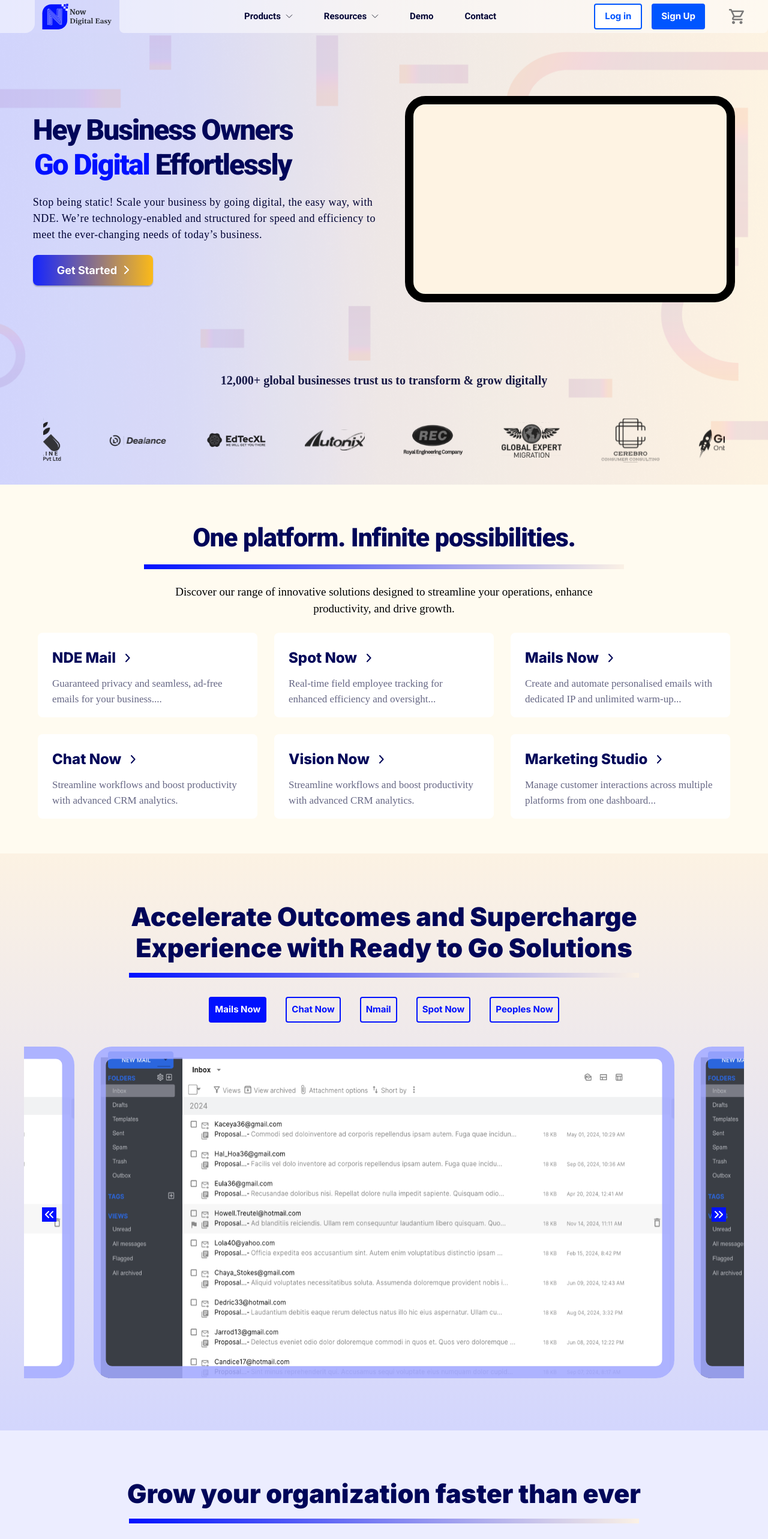
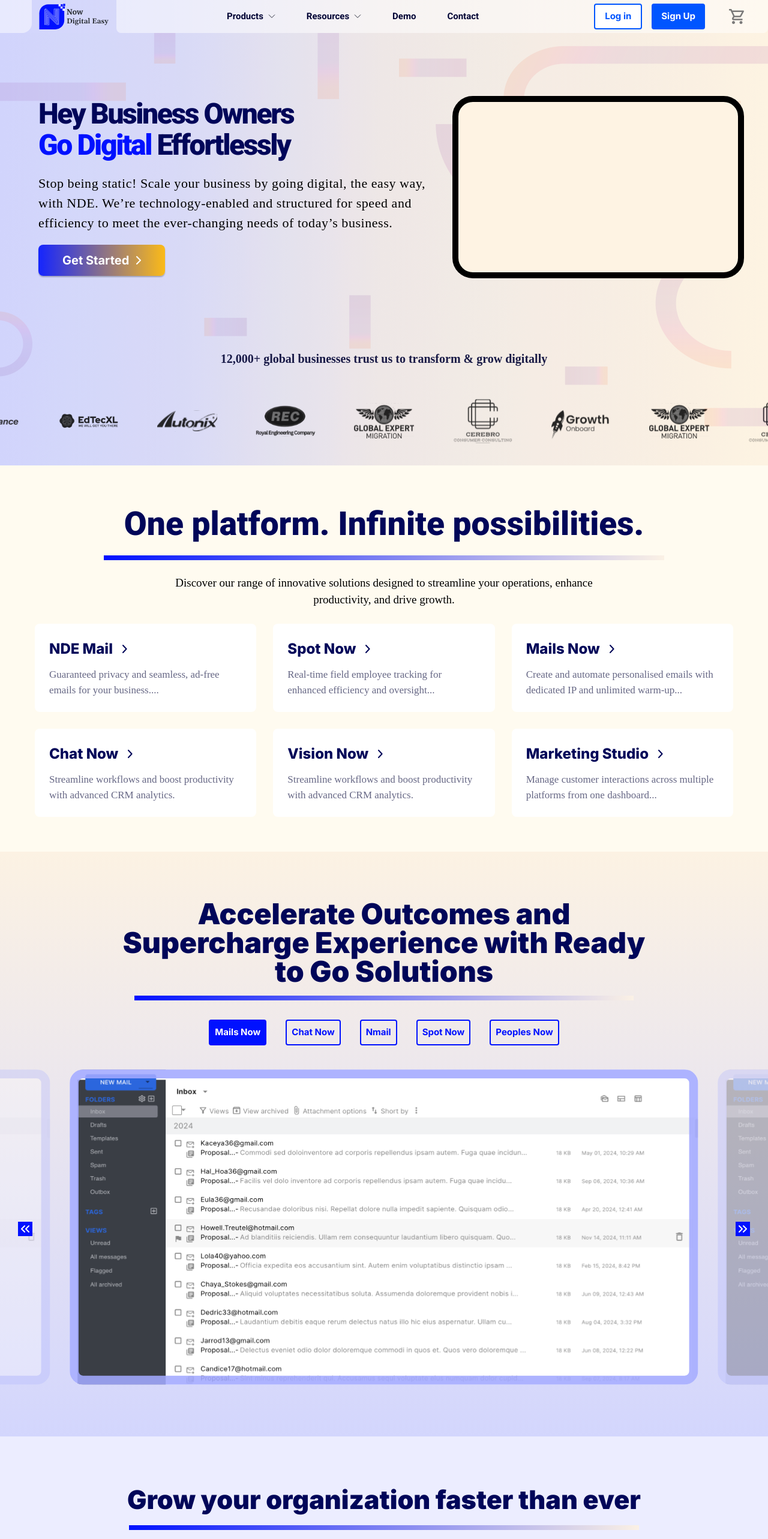
Before and after one commit to smackdowna/nowdigital, a Next.js app: page / in a window 1280 px wide. Shown: the top 2566 px of the page at 60% size. Built offline with nearby package versions, Linux system fonts and the light colour scheme.

Commit message:
fix:responsive

```diff
--- a/src/app/(pages)/(home)/_components/Accelerate.tsx
+++ b/src/app/(pages)/(home)/_components/Accelerate.tsx
@@ -25,9 +25,10 @@
 );
 
 const Accelerate = () => {
-    const sliderRef = useRef < Slider | null > (null);
+    const sliderRef = useRef<Slider | null>(null);
     const cards = [ICONS.card, ICONS.card, ICONS.card, ICONS.card, ICONS.card];
     const [activeButton, setActiveButton] = useState("Mails Now");
+    const [currentSlide, setCurrentSlide] = useState(0);
 
     const buttons = ["Mails Now", "Chat Now", "Nmail", "Spot Now", "Peoples Now"];
 
@@ -42,7 +43,10 @@
         centerPadding: "100px",
         nextArrow: <SampleNextArrow />,
         prevArrow: <SamplePrevArrow />,
-        afterChange: (index: number) => setActiveButton(buttons[index]),
+        afterChange: (index: number) => {
+            setActiveButton(buttons[index]);
+            setCurrentSlide(index);
+        },
         responsive: [
             {
                 breakpoint: 1024,
@@ -72,13 +76,15 @@
     }, []);
 
     return (
-        <div className="bg-gradient-acc max-lg:bg-gradient-acc1 warpper">
-            <div className="p-10 max-lg:p-4  max-width">
-                <div className="flex justify-center  mt-10">
-                    <span className="w-[880px] text-[43px] max-lg:text-4xl max-md:text-2xl text-center leading-[51.6px] text-home-heading font-900">Accelerate Outcomes and Supercharge Experience with Ready to Go Solutions</span>
+        <div className="bg-gradient-acc max-lg:bg-gradient-acc1">
+            <div className="py-10 max-lg:p-4">
+                <div className="flex justify-center mt-10">
+                    <span className="w-[70%] text-[55px] max-xl:text-4xl max-lg:text-2xl max-md:text-xl max-2xl:text-5xl max-sm:w-[90%] text-center leading-[72.6px] text-home-heading font-900 max-sm:text-lg">
+                        Accelerate Outcomes and Supercharge Experience with Ready to Go Solutions
+                    </span>
                 </div>
                 <div className="flex justify-center mt-4 max-md:hidden">
-                    <div className="bg-border-image-source w-[850px] max-lg:w-[700px] h-2"></div>
+                    <div className="bg-border-image-source w-[65%] h-2"></div>
                 </div>
                 <div className="flex justify-center">
                     <div className="flex justify-center flex-wrap gap-8 max-lg:gap-4 mt-8">
@@ -95,7 +101,10 @@
                 <div className="flex justify-center relative">
                     <Slider {...settings} ref={sliderRef} className="w-full my-10">
                         {cards.map((card, index) => (
-                            <div key={index} className="px-4 max-md:px-1 max-lg:px-2">
+                            <div
+                                key={index}
+                                className={`px-4 transition-opacity duration-500 ${currentSlide === index ? "opacity-100" : "opacity-30"}`}
+                            >
                                 <Image src={card} alt="card" layout="responsive" objectFit="cover" />
                             </div>
                         ))}
@@ -108,7 +117,6 @@
                     </button>
                 </div>
             </div>
-
         </div>
     );
 };
--- a/src/app/(pages)/(home)/_components/Footer.tsx
+++ b/src/app/(pages)/(home)/_components/Footer.tsx
@@ -73,7 +73,7 @@
                 alt="footer"
             />
             <div className="relative z-10 pt-[140px] max-lg:pt-[200px]">
-                <div className="flex flex-col lg:flex-row justify-between mx-6 lg:mx-24 items-start lg:items-center gap-10 lg:gap-0">
+                <div className="flex flex-col lg:flex-row justify-between mx-6 lg:mx-32 items-start lg:items-center gap-10 lg:gap-0">
                     <div className="flex flex-col lg:flex-row w-full gap-20 max-lg:gap-2">
                         {FOOTER_LINKS.map((footerLink, i) => (
                             <div key={i} className="flex flex-col gap-2">
@@ -117,7 +117,7 @@
                         </div>
                     </div>
                 </div>
-                <div className='mx-6 lg:mx-24 mt-16 max-md:mt-6 flex gap-4 items-center'>
+                <div className='mx-6 lg:mx-32 mt-16 max-md:mt-6 flex gap-4 items-center'>
                     {/* Flag image and currency dropdown */}
                     <div className='flex items-center gap-2'>
                         <Image src={CURRENCY_FLAGS[currency as keyof typeof CURRENCY_FLAGS]} alt={currency} width={30} height={15} />
@@ -138,8 +138,8 @@
                         </select>
                     </div>
                 </div>
-                <hr className="bg-white h-[2px] mx-6 lg:mx-24 mt-2" />
-                <div className="px-4 pt-2 flex flex-col md:flex-row justify-between items-center mx-6 lg:mx-24 gap-6 max-md:gap-0 md:gap-0">
+                <hr className="bg-white h-[2px] mx-6 lg:mx-32 mt-2" />
+                <div className="px-4 pt-2 flex flex-col md:flex-row justify-between items-center mx-6 lg:mx-32 gap-6 max-md:gap-0 md:gap-0">
                     <span className="text-[13px] text-center md:text-left text-[#151D8C] font-roboto-serif">
                         @2022 Nowdigitaleasy, Inc. All Rights Reserved.
                     </span>
--- a/src/app/(pages)/(home)/_components/Hero.tsx
+++ b/src/app/(pages)/(home)/_components/Hero.tsx
@@ -1,9 +1,10 @@
 import { ICONS, IMAGES } from "@/assets";
 import Image from "next/image";
+import Link from "next/link";
 
 const Hero = () => {
   return (
-        <div className="relative bg-gradient-light wrapper">
+    <div className="relative bg-gradient-light">
       <div className="absolute inset-0 z-0">
         <Image
           src={IMAGES.home}
@@ -13,42 +14,45 @@
           quality={100}
         />
       </div>
-            <div className="relative z-10 flex justify-center pt-[160px] max-lg:pt-[100px]">
-                <div className="flex max-lg:flex-col justify-center items-center gap-10 max-xl:gap-6">
-                    <div className="flex flex-col gap-5 max-md:gap-6 items-center lg:items-start lg:justify-start max-w-[600px]">
+      <div className="relative z-10 pt-[160px] max-lg:pt-[100px] mx-4 md:mx-10">
+        <div className="flex flex-col lg:flex-row justify-between items-center ml-[82px] mr-[4vw] gap-10 max-2xl:gap-10 max-xl:mr-0 max-2xl:ml-6 max-2xl:mr-0">
+          <div className="flex flex-col gap-5 max-md:gap-4 items-center lg:items-start text-center lg:text-left">
             {/* Heading */}
-                        <h1 className="text-[48px] font-roboto max-md:text-2xl max-lg:text-4xl max-xl:text-[40px] text-center tracking-[-2px] text-home-heading leading-[57.6px] font-800">
+            <h1 className="text-[60px] leading-[65.5px] tracking-tighter  max-md:text-2xl max-2xl:leading-[52.5px] max-2xl:text-[48px] max-xl:text-[38px] font-roboto  text-home-heading font-800">
               Hey Business Owners
               <br /> <span className="text-[#0011FF]">Go Digital</span> Effortlessly
             </h1>
-                        <p className="text-[18px] font-roboto-serif max-md:text-justify tracking-wide max-md:px-12 text-text-900/80 w-[580px] max-xl:w-[500px] max-md:w-[380px] text-home-body font-400">
+            <p className="text-[22px] max-2xl:text-[22px] max-xl:text-lg font-roboto-serif tracking-wide text-text-900/80 w-[730px] max-2xl:w-[650px] max-xl:w-[550px] max-lg:w-[400px] max-md:w-[320px] max-sm:w-[300px]">
               Stop being static! Scale your business by going digital, the easy
               way, with NDE. We’re technology-enabled and structured for speed and
               efficiency to meet the ever-changing needs of today’s business.
             </p>
-                        <button className="bg-gradient-button px-10 py-3 text-white text-[18px] font-700 rounded-[8px] shadow-[0px_2px_2px_0px_#00000040]">
-                            <div className="flex gap-3 items-center">
+            <button className="bg-gradient-button px-6 md:px-8 lg:px-10 py-2 md:py-3 text-white text-base md:text-lg lg:text-xl font-700 rounded-[8px] shadow-[0px_2px_2px_0px_#00000040]">
+              <div className="flex gap-2 md:gap-3 items-center">
                 <span>Get Started</span>
                 <Image src={IMAGES.arrow} alt="arrow" />
               </div>
             </button>
           </div>
           {/* Video Placeholder */}
-                    <div className="aspect-[1.6/1] bg-[#FEF3E3] w-full max-md:w-[380px] max-sm:w-[300px] lg:h-[300px] xl:h-[344px] lg:w-auto rounded-[34px] border-8 md:border-[14px] max-md:border-[10px] border-black"></div>
+          <div className="aspect-[1.6/1] bg-[#FEF3E3] rounded-[34px] border-8 md:border-[10px] w-[40vw] max-lg:w-full border-black"></div>
         </div>
       </div>
-            <span className="flex text-center text-[20px] font-600 pt-[120px] pb-[40px] leading-[20.4px] text-home-body justify-center font-roboto-serif">
+      <span className="flex text-center text-sm md:text-base lg:text-lg xl:text-xl font-600 pt-[80px] md:pt-[100px] lg:pt-[120px] pb-[20px] md:pb-[30px] lg:pb-[40px] leading-[20.4px] text-home-body justify-center font-roboto-serif">
         12,000+ global businesses trust us to transform & grow digitally
       </span>
-            <div className="flex justify-center items-center gap-16 pb-6 overflow-hidden">
-                <Image src={IMAGES.brand2} alt="" className="w-[100px] h-[100px]" />
-                <Image src={IMAGES.brand3} alt="" className="w-[100px] h-[100px]" />
-                <Image src={IMAGES.brand6} alt="" className="w-[100px] h-[100px]" />
-                <Image src={IMAGES.brand4} alt="" className="w-[100px] h-[100px]" />
-                <Image src={IMAGES.brand5} alt="" className="w-[100px] h-[100px]" />
-                <Image src={IMAGES.brand1} alt="" className="w-[100px] h-[100px]" />
-                <Image src={IMAGES.brand7} alt="" className="w-[100px] h-[100px]" />
-                <Image src={ICONS.gol} alt="" className="w-[100px] h-[100px]" />
+      <div className="flex justify-center items-center gap-4 md:gap-8 lg:gap-16 pb-6 overflow-hidden ">
+        <Image src={IMAGES.brand2} alt="" className="w-[60px] md:w-[80px] lg:w-[100px] h-[60px] md:h-[80px] lg:h-[100px]" />
+        <Image src={IMAGES.brand3} alt="" className="w-[60px] md:w-[80px] lg:w-[100px] h-[60px] md:h-[80px] lg:h-[100px]" />
+        <Image src={IMAGES.brand6} alt="" className="w-[60px] md:w-[80px] lg:w-[100px] h-[60px] md:h-[80px] lg:h-[100px]" />
+        <Image src={IMAGES.brand4} alt="" className="w-[60px] md:w-[80px] lg:w-[100px] h-[60px] md:h-[80px] lg:h-[100px]" />
+        <Image src={IMAGES.brand5} alt="" className="w-[60px] md:w-[80px] lg:w-[100px] h-[60px] md:h-[80px] lg:h-[100px]" />
+        <Image src={IMAGES.brand1} alt="" className="w-[60px] md:w-[80px] lg:w-[100px] h-[60px] md:h-[80px] lg:h-[100px]" />
+        <Image src={IMAGES.brand7} alt="" className="w-[60px] md:w-[80px] lg:w-[100px] h-[60px] md:h-[80px] lg:h-[100px]" />
+        <Image src={ICONS.gol}     alt="" className="w-[60px] md:w-[80px] lg:w-[100px] h-[60px] md:h-[80px] lg:h-[100px]" />
+        <Image src={IMAGES.brand1} alt="" className="w-[60px] md:w-[80px] lg:w-[100px] h-[60px] md:h-[80px] lg:h-[100px]" />
+        <Image src={IMAGES.brand7} alt="" className="w-[60px] md:w-[80px] lg:w-[100px] h-[60px] md:h-[80px] lg:h-[100px]" />
+        <Image src={ICONS.gol}     alt="" className="w-[60px] md:w-[80px] lg:w-[100px] h-[60px] md:h-[80px] lg:h-[100px]" />
       </div>
     </div>
   );
--- a/src/app/(pages)/(home)/_components/Possibilities.tsx
+++ b/src/app/(pages)/(home)/_components/Possibilities.tsx
@@ -37,42 +37,40 @@
 ];
 
 const Possibilities: React.FC = () => {
-    const [hoveredCard, setHoveredCard] = useState < number | null > (null);
+    const [hoveredCard, setHoveredCard] = useState<number | null>(null);
 
     return (
         <div>
-
-
-            <div className="bg-[#FFFBF0] pb-10">
-                <div className="p-4 max-lg:p-2 max-width">
+            <div className="bg-[#FFFBF0] pb-10 ">
+                <div className="p-4 max-lg:p-2 mx-28 max-2xl:mx-10 max-lg:mx-0">
                     <div className="flex justify-center mt-10">
-                        <h2 className="font-roboto text-[43px] max-lg:text-[38px] max-md:text-3xl text-center tracking-tight font-800 text-home-heading">One platform. Infinite possibilities.</h2>
+                        <h2 className="font-roboto text-[55px] max-lg:text-[38px] max-md:text-3xl text-center  font-800 text-home-heading">One platform. Infinite possibilities.</h2>
                     </div>
                     <div className="flex justify-center mt-3 max-md:mx-4">
-                        <div className="bg-border-image-source w-[800px] max-lg:w-[650px] h-2"></div>
+                        <div className="bg-border-image-source w-[80%] h-2"></div>
                     </div>
                     <div className="flex justify-center mt-6">
                         <span className="text-center text-[19px] font-roboto-serif font-500 w-[782px] leading-[28.05px]">
                             Discover our range of innovative solutions designed to streamline your operations, enhance productivity, and drive growth.
                         </span>
                     </div>
-                    <div className="flex justify-center flex-wrap gap-6 max-lg:gap-4 mt-6">
+                    <div className="grid gap-6 mt-6 md:grid-cols-2 lg:grid-cols-3 max-lg:mx-4">
                         {cardContent.map((content, index) => (
                             <div
                                 key={index}
                                 onMouseEnter={() => setHoveredCard(index)}
                                 onMouseLeave={() => setHoveredCard(null)}
-                                className={`relative w-[370px] max-lg:w-[340px] h-[145px] hover:scale-105 rounded-[10px] p-[2px] transition-all duration-300 ${hoveredCard === index ? 'bg-gradient-to-r from-blue-500 to-yellow-500' : 'bg-transparent'}`}
+                                className={`relative w-full  hover:scale-105 rounded-[10px] p-[2px] transition-all duration-300 ${hoveredCard === index ? 'bg-gradient-to-r from-blue-500 to-yellow-500' : 'bg-transparent'}`}
                             >
                                 <div className="w-full h-full bg-white rounded-[8px] p-6">
-                                    <div className="flex gap-4 w-[300px]">
+                                    <div className="flex gap-4 w-full">
                                         <span className={`text-[24px] font-800 text-home-heading }`}>
                                             {content.title}
                                         </span>
                                         <Image src={hoveredCard === index ? IMAGES.arrowright : ICONS.cardarrow} alt="arrow" className={`${hoveredCard === index ? 'w-[18px]' : ''} duration-300`} />
                                     </div>
                                     <div className="mt-3">
-                                        <span className="text-home-body font-roboto-serif font-400 text-[17px] w-[322px] max-lg:w-[300px] opacity-60">{content.description}</span>
+                                        <span className="text-home-body font-roboto-serif font-400 text-[17px] w-full opacity-60">{content.description}</span>
                                     </div>
                                 </div>
                             </div>
--- a/src/app/(pages)/(home)/_components/TakeStepNow.tsx
+++ b/src/app/(pages)/(home)/_components/TakeStepNow.tsx
@@ -3,14 +3,15 @@
 
 const TakeStepNow = () => {
     return (
-        <div className='relative bg-background-take flex flex-col gap-4 pb-20'>
-            <div className="absolute inset-0 z-0  opacity-55 ">
+        <div className='relative bg-background-take flex flex-col gap-4 pb-20 '>
+            <div className="absolute inset-0 z-0 opacity-80  ">
                 <Image
                     src={IMAGES.banner}
                     alt="banner"
                     layout="fill"
                     objectFit="cover"
                     quality={100}
+                    className=""
                 />
             </div>
             <div className="relative z-10 text-[43px] max-lg:text-3xl max-md:text-2xl font-900 text-center mt-40 max-lg:mt-20  text-home-body">
--- a/src/app/(pages)/(home)/_components/TestimonialsCard.tsx
+++ b/src/app/(pages)/(home)/_components/TestimonialsCard.tsx
@@ -10,7 +10,7 @@
 const TestimonialCard = (props: Props) => {
   const isLarge = props.index === 0 || props.index === 3;
   const width = {
-    card: isLarge ? " w-[670px] max-lg:w-[400px] max-xl:w-[650px] max-md:w-[300px]" : " w-[500px] max-lg:w-[340px] max-xl:w-[350px] max-md:w-[300px]",
+    card: isLarge ? " w-[640px] max-lg:w-[400px] max-xl:w-[650px] max-md:w-[300px] max-2xl:w-[750px]" : " w-[640px] max-2xl:w-[500px] max-lg:w-[340px] max-xl:w-[350px] max-md:w-[300px]",
     quote: isLarge ? "w-[180px] max-lg:w-[120px]" : "w-[150px] max-lg:w-[120px]",
   };
   return (
--- a/src/app/(pages)/(home)/_components/Testtimonial.tsx
+++ b/src/app/(pages)/(home)/_components/Testtimonial.tsx
@@ -13,7 +13,7 @@
     };
     return (
         <div className=" bg-[#FFFBF0]">
-            <div className=" gap-10 pb-36 max-md:pb-10 max-width">
+            <div className=" gap-10 pb-36 max-md:pb-10 mx-24 max-2xl:mx-2">
                 <div className="pt-28 max-md:pt-10 flex justify-center">
                     <span className="text-dark-200 text-lg md:text-[28px] text-center xl:text-2xl font-900  text-home-body opacity-70">
                         People just love working with us!
--- a/src/components/Navbar.tsx
+++ b/src/components/Navbar.tsx
@@ -12,11 +12,11 @@
         <div className={`z-50 fixed w-full top-0 left-0 right-0 transition-colors duration-500 ${navbarBg}`}>
             <nav className="relative items-center justify-between h-[60px] xl:h-[55px]">
                 <div className="flex items-center h-full w-full">
-          <div className=" bg-white bg-opacity-50 w-[58px] max-lg:w-[38px] max-md:w-[28px] h-full rounded-br-2xl"></div>
+                    <div className=" bg-white bg-opacity-50 w-[112px] max-2xl:w-[53px] max-md:w-[38px] h-full rounded-br-2xl"></div>
                     <Link href="/" className="px-3 h-full">
-            <Image src={ICONS.logo} alt="logo" className={`w-[117px] h-full `}/>
+                        <Image src={ICONS.logo} alt="logo" className="w-[117px] h-full max-sm:w-[100px]" />
                     </Link>
-          <div className="bg-white bg-opacity-50 flex-grow justify-between pl-16 px-10 max-md:px-4 h-full rounded-b-lg flex items-center">
+                    <div className="bg-white bg-opacity-50 flex-grow justify-between px-10 max-md:px-4 h-full rounded-b-lg flex items-center">
                         <div className="hidden lg:flex items-center gap-[52px] max-xl:gap-4 max-xl:ml-20 ml-36 text-[15px] text-[#000334] font-roboto font-bold">
                             <div className="flex items-center gap-2">
                                 <span>Products</span>
@@ -42,7 +42,7 @@
                                     Sign Up
                                 </button>
                             </div>
-              <div className="flex gap-4 items-center">
+                            <div className="flex gap-4 max-sm:gap-2 items-center">
                                 <Image src={ICONS.chart} alt="Chart Icon" className="block w-[25px]" />
                                 <Image src={ICONS.menu} alt="menu" className="w-[25px] lg:hidden" />
                             </div>
```
Also changed, not shown: src/app/(pages)/(home)/_components/Organization.tsx (+9 -7 lines), src/assets/icons/Rectangle 46504.svg, src/assets/images/Rectangle 46327.svg (added). Lines whose indentation alone changed are shown as unchanged.
